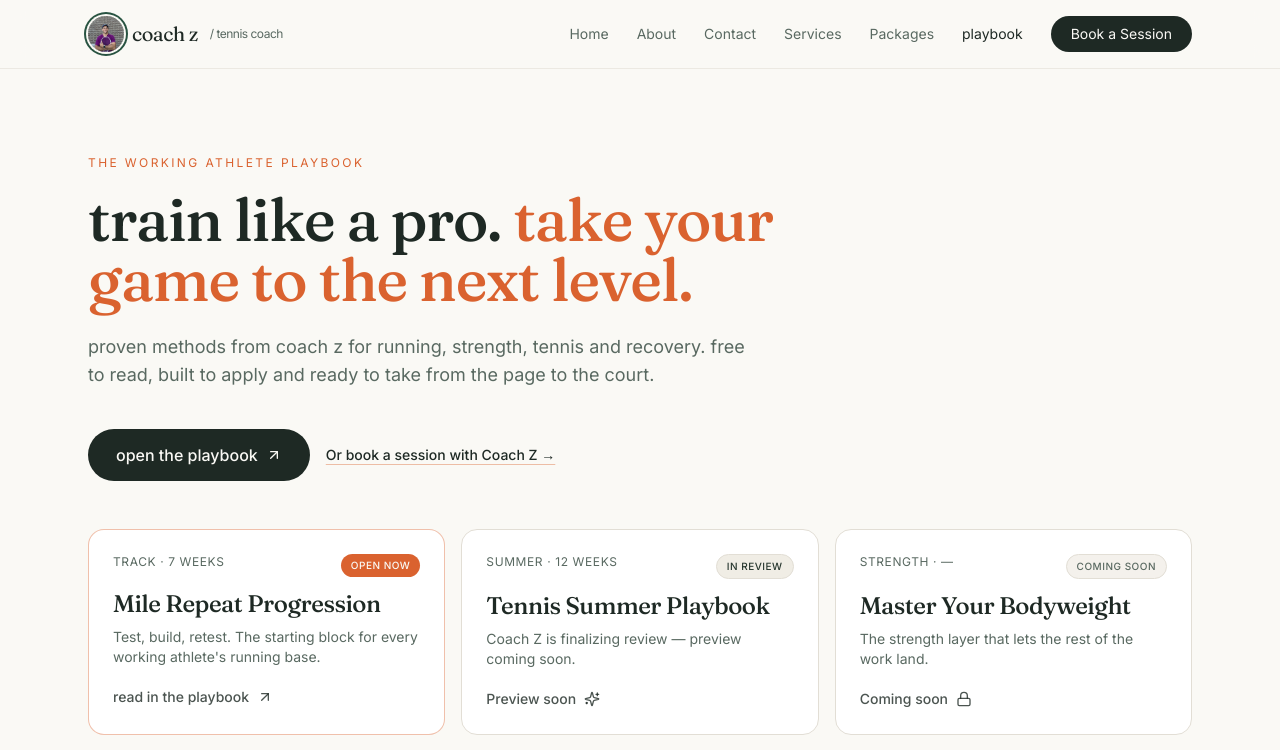
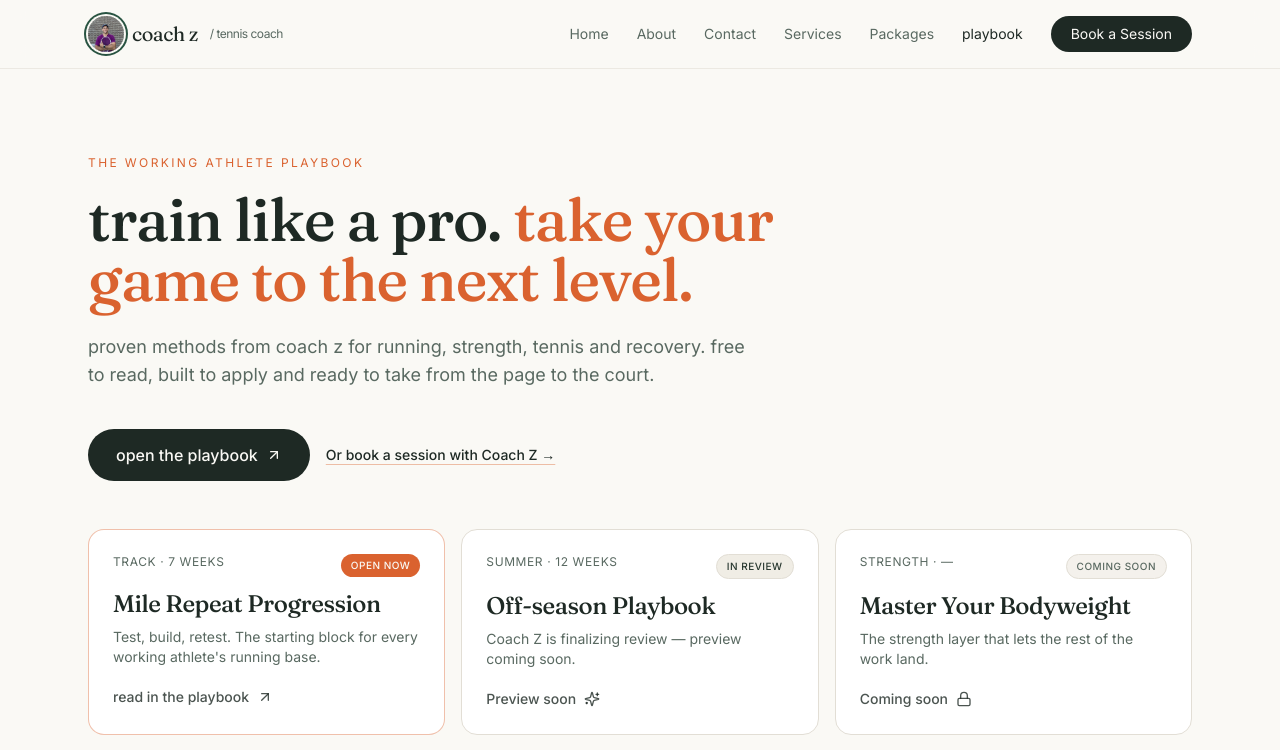
Before and after one commit to meknazee/ziad-website, a React (Vite) app: page /playbook in a window 1280 px wide. Shown: the top 750 px of the page. Built offline with nearby package versions, Linux system fonts and the light colour scheme; what @lovable.dev/cloud-auth-js would draw is missing.

Commit message:
Changes
Co-authored-by: coach-z256 <290502547+coach-z256@users.noreply.github.com>

```diff
--- a/src/pages/WorkingAthlete.tsx
+++ b/src/pages/WorkingAthlete.tsx
@@ -23,7 +23,7 @@ const programs: {
     status: "featured",
   },
   {
-    title: "Tennis Summer Playbook",
+    title: "Off-season Playbook",
     category: "Summer",
     duration: "12 weeks",
     description:
```
